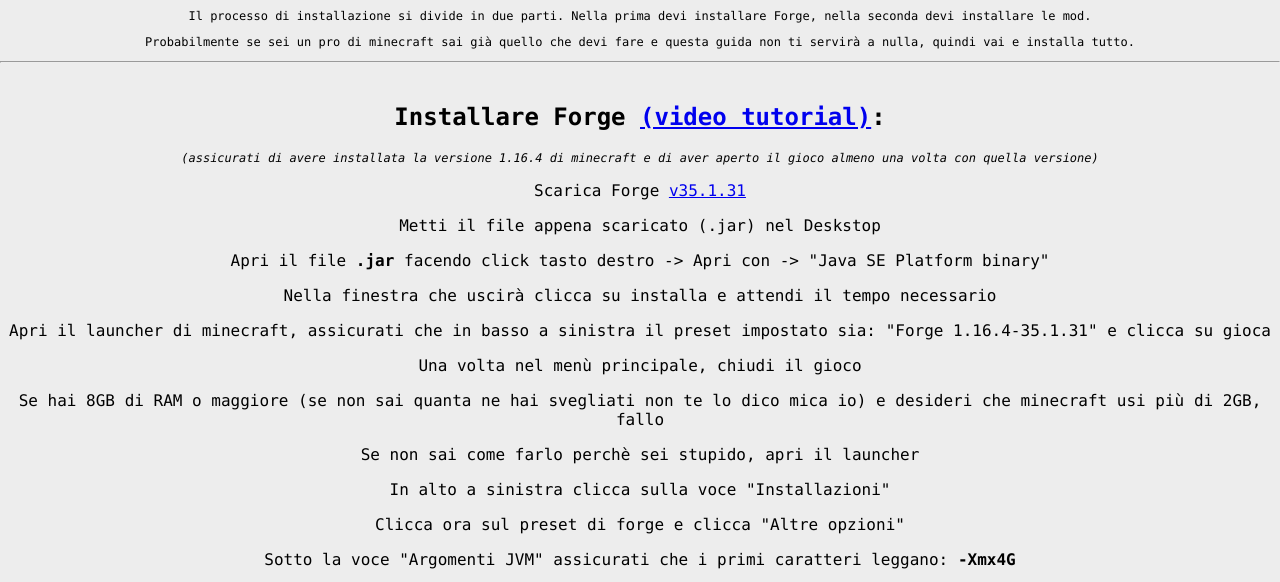
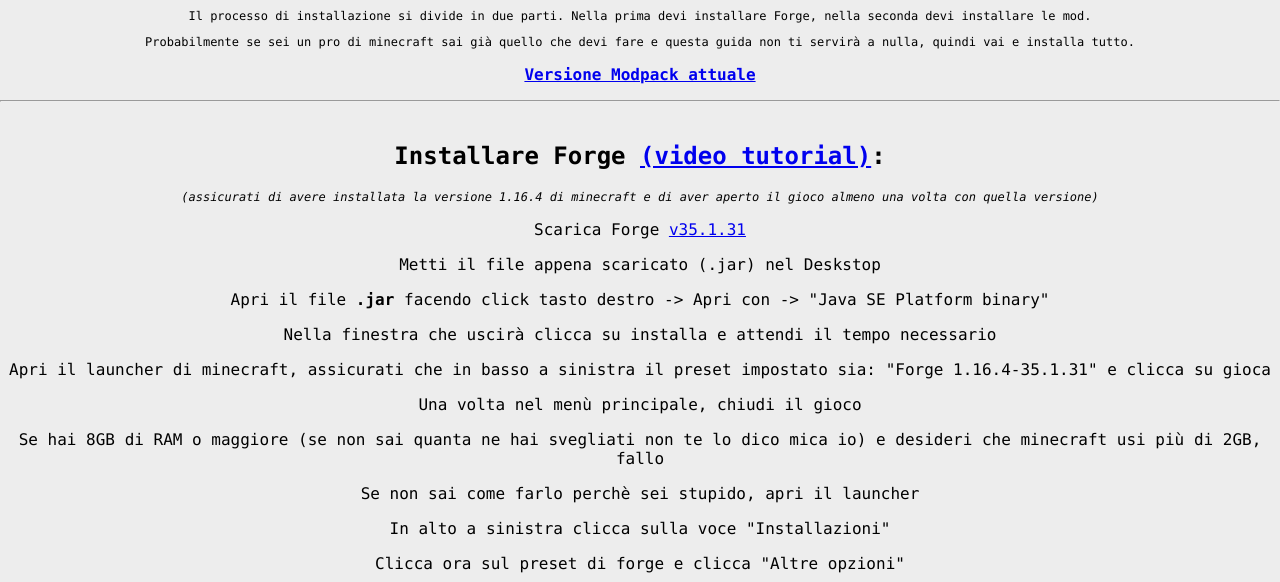
Before and after one commit to Itspuca/serverpuca, a plain HTML site: page pgs/download.html in a window 1280 px wide. Shown: the part 205-787 px from the top of the page. Drawn offline with Linux system fonts and the light colour scheme; a web font is replaced by a local one.

Commit message:
Update download.html

```diff
--- a/pgs/download.html
+++ b/pgs/download.html
@@ -33,6 +33,9 @@
         Probabilmente se sei un pro di minecraft sai già quello che devi fare e
         questa guida non ti servirà a nulla, quindi vai e installa tutto.
       </p>
+      <p>
+        <a href="https://drive.google.com/uc?export=download&id=1cY7u0dLZ7aKJE0ItvfGBFWFG-NyThdLX" target="_blank"> <b>Versione Modpack attuale</b> </a>
+      </p>
 <hr>
         <h2>Installare Forge <a href="https://www.youtube.com/watch?v=L7pCMg5lOEY" target="_blank">(video tutorial)</a>:</h2>
           <p class="uno"><i>(assicurati di avere installata la versione 1.16.4 di minecraft e di aver aperto il gioco almeno una volta con quella versione)</i></p>
```
